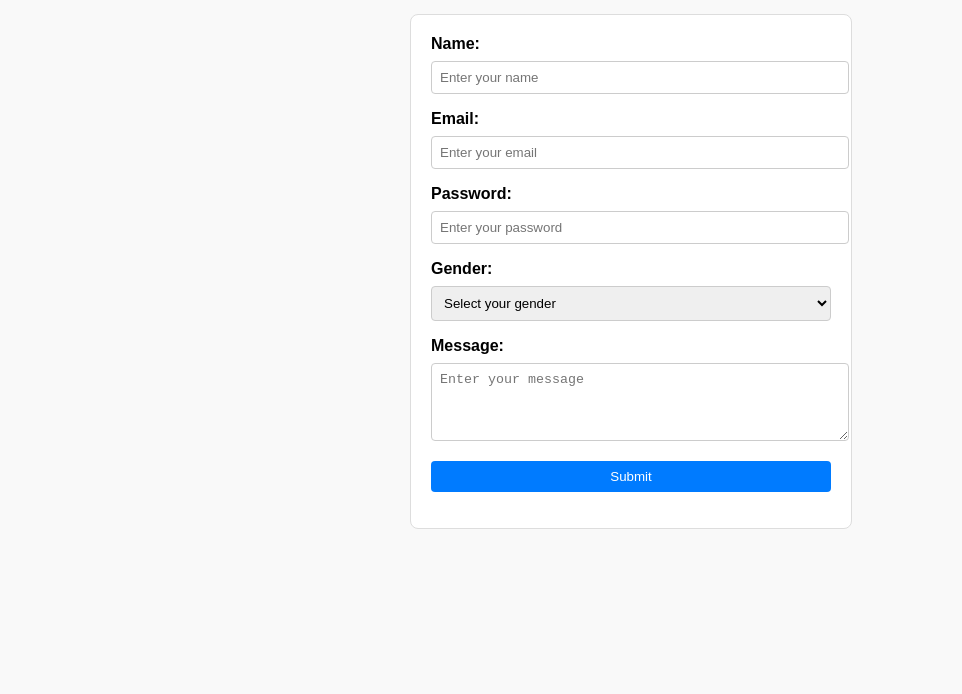
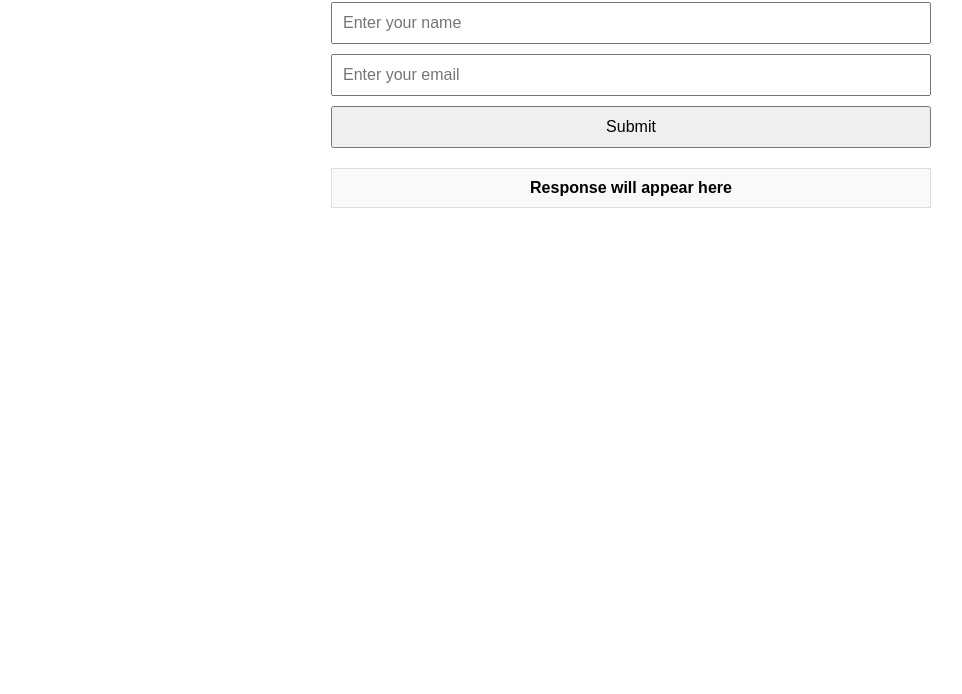
Before and after one commit to kazing98/Cloud-Computing-HTW, a plain HTML site: page index.html in a window 1280 px wide. Shown: the part 106-800 px from the top of the page, without its empty margins (9-971 px from the left). Drawn offline with Linux system fonts and the light colour scheme.

Commit message:
Update index.html

```diff
--- a/index.html
+++ b/index.html
@@ -3,69 +3,74 @@
 <head>
   <meta charset="UTF-8">
   <meta name="viewport" content="width=device-width, initial-scale=1.0">
-    <title>Form Example</title>
+  <title>Submit Form to AWS Lambda</title>
   <style>
     body {
       font-family: Arial, sans-serif;
-            margin: 20px;
-            padding: 20px;
-            background-color: #f9f9f9;
+      max-width: 600px;
+      margin: 50px auto;
+      text-align: center;
     }
     form {
-            max-width: 400px;
-            margin: auto;
-            padding: 20px;
-            background: #fff;
+      display: flex;
+      flex-direction: column;
+      gap: 10px;
+    }
+    input, button {
+      padding: 10px;
+      font-size: 16px;
+    }
+    #response {
+      margin-top: 20px;
+      padding: 10px;
       border: 1px solid #ddd;
-            border-radius: 8px;
-        }
-        label {
-            display: block;
-            margin-bottom: 8px;
-            font-weight: bold;
-        }
-        input, select, textarea, button {
-            width: 100%;
-            padding: 8px;
-            margin-bottom: 16px;
-            border: 1px solid #ccc;
-            border-radius: 4px;
-        }
-        button {
-            background-color: #007BFF;
-            color: white;
-            cursor: pointer;
-            border: none;
-        }
-        button:hover {
-            background-color: #0056b3;
+      background-color: #f9f9f9;
     }
   </style>
 </head>
 <body>
-    <h1>Sample Form</h1>
-    <form action="/submit" method="post">
-        <label for="name">Name:</label>
+  <h1>Submit Data to AWS Lambda</h1>
+  <form id="submission-form">
     <input type="text" id="name" name="name" placeholder="Enter your name" required>
-
-        <label for="email">Email:</label>
     <input type="email" id="email" name="email" placeholder="Enter your email" required>
-
-        <label for="password">Password:</label>
-        <input type="password" id="password" name="password" placeholder="Enter your password" required>
-
-        <label for="gender">Gender:</label>
-        <select id="gender" name="gender" required>
-            <option value="">Select your gender</option>
-            <option value="male">Male</option>
-            <option value="female">Female</option>
-            <option value="other">Other</option>
-        </select>
-
-        <label for="message">Message:</label>
-        <textarea id="message" name="message" rows="4" placeholder="Enter your message"></textarea>
-
     <button type="submit">Submit</button>
   </form>
+  <div id="response">
+    <strong>Response will appear here</strong>
+  </div>
+
+  <script>
+    // Replace with your API Gateway URL
+    const apiUrl = "https://gpfg0raqia.execute-api.eu-west-1.amazonaws.com/default/rohanFunc";
+
+    // Handle form submission
+    document.getElementById('submission-form').addEventListener('submit', async (event) => {
+      event.preventDefault(); // Prevent the form from refreshing the page
+
+      // Get form values
+      const name = document.getElementById('name').value;
+      const email = document.getElementById('email').value;
+
+      // Create the data object to send
+      const data = { name, email };
+
+      // Send data to API
+      try {
+        const response = await fetch(apiUrl, {
+          method: 'GET', // GET request
+          body: JSON.stringify(data) // Send the data as JSON
+        });
+
+        if (!response.ok) {
+          throw new Error(`HTTP error! status: ${response.status}`);
+        }
+
+        const result = await response.json();
+        document.getElementById('response').innerText = `Success: ${JSON.stringify(result, null, 2)}`;
+      } catch (error) {
+        document.getElementById('response').innerText = `Error: ${error.message}`;
+      }
+    });
+  </script>
 </body>
 </html>
```
Lines whose indentation alone changed are shown as unchanged.
